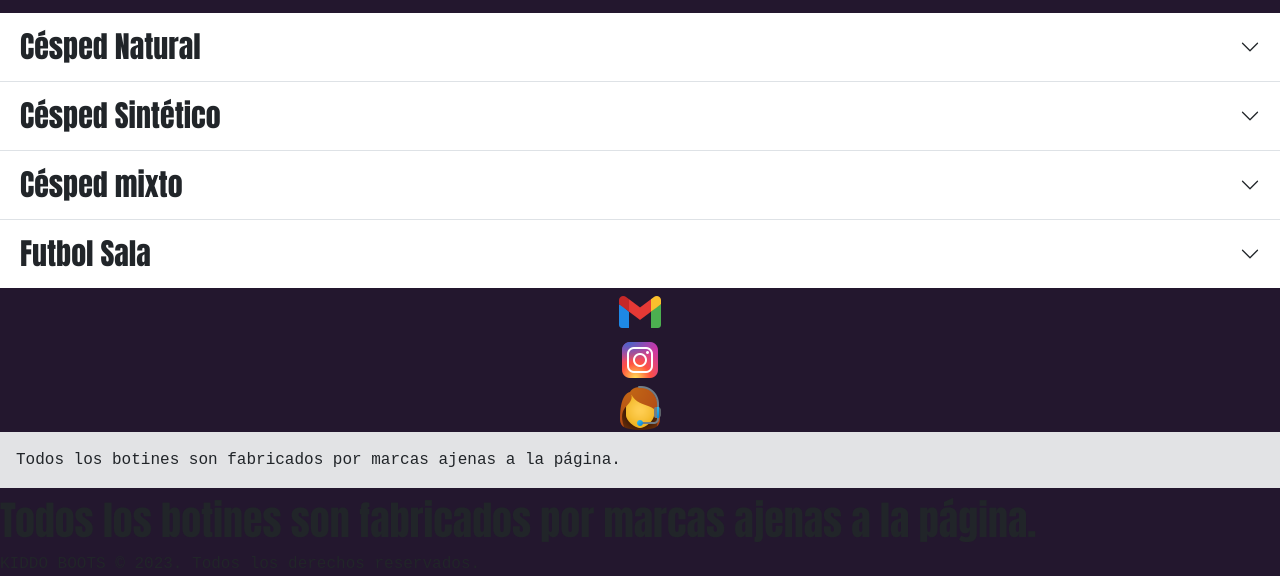
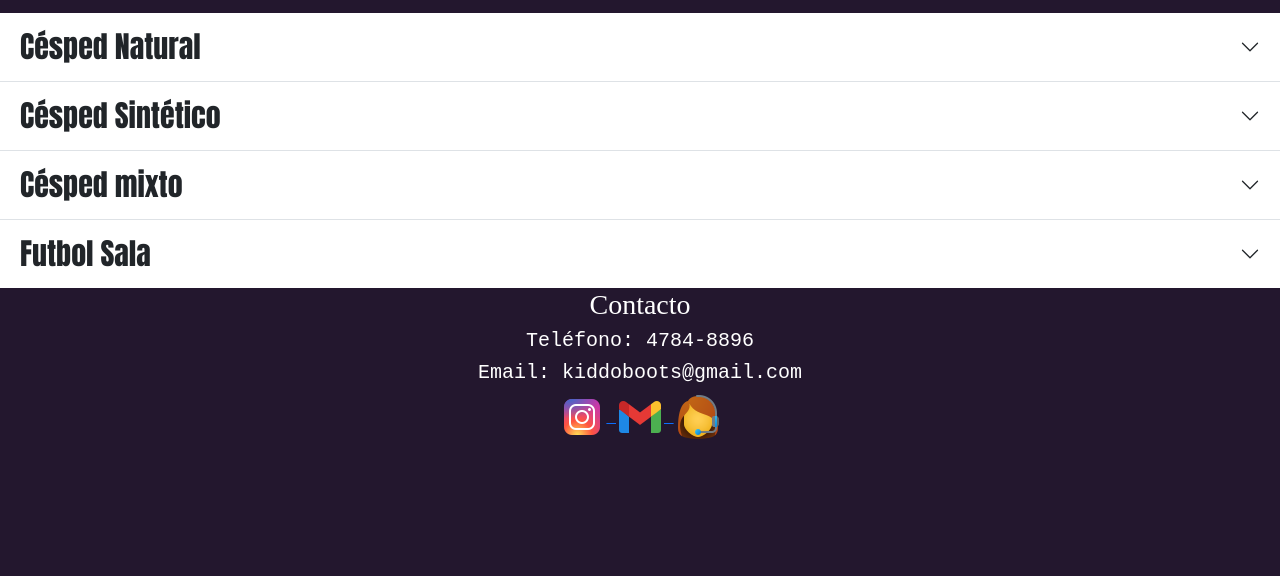
Before and after one commit to gonzalozenof/PW1, a plain HTML site: page index.html in a window 1280 px wide. Shown: the part 2184-2760 px from the top of the page. After the commit the page ends 2625 px from the top, so only its background shows below. Drawn offline with nearby package versions, Linux system fonts and the light colour scheme; files whose address does not match are found by name.

Commit message:
Pie de pagina
Nuevo

```diff
--- a/index.html
+++ b/index.html
@@ -235,23 +235,37 @@
 
 
   </main>
-    <footer>
-      <div class="ayuda-footer">
-        <img src="/Users/gonzalozenof/Desktop/ITBA/PW1/img/icons8-gmail-48.png" style="max-width: 300px; display: block; margin: 0 auto;">
-      </div>
-      <div class="ayuda-footer">
-      <img src="/Users/gonzalozenof/Desktop/ITBA/PW1/img/icons8-instagram-48.png" style="max-width: 300px; display: block; margin: 0 auto;">
-      </div>
+  <footer>
+    <style>
+      footer {
+        text-align: center;
+      }
 
-      <div class="ayuda-footer">
-      <img src="/Users/gonzalozenof/Desktop/ITBA/PW1/img/icons8-technical-support-48.png" style="max-width: 300px; display: block; margin: 0 auto;">
-      </div>
+      .contact-info h3,
+      .contact-info h5 {
+        color: white;
+      }
+    </style>
+
+    <div class="contact-info">
+      <h3>Contacto</h3>
+      <h5>Teléfono: 4784-8896</h5>
+      <h5>Email: kiddoboots@gmail.com</h5>
+    </div>
+
+    <div class="logo-container">
+      <a href="https://www.instagram.com/" target="_blank">
+        <img src="/Users/gonzalozenof/Desktop/ITBA/PW1/img/icons8-instagram-48.png" alt="Logo de Facebook">
+      </a>
+      <a href=https://mail.google.com/" target="_blank">
+        <img src="/Users/gonzalozenof/Desktop/ITBA/PW1/img/icons8-gmail-48.png" alt="Logo de Twitter">
+      </a>
+      <a href="https://www.argentina.gob.ar/economia/comercio/defensadelconsumidor" target="_blank">
+        <img src="/Users/gonzalozenof/Desktop/ITBA/PW1/img/icons8-technical-support-48.png" alt="Logo de Instagram">
+      </a>
+    </div>
+  </footer>
 
 
-      <div class="p-3 mb-2 bg-secondary-subtle text-emphasis-secondary">Todos los botines son fabricados por marcas ajenas a la página.</div>
-      <h1>Todos los botines son fabricados por marcas ajenas a la página.</h1>
-      <h5 class="fw-light"></h2>KIDDO BOOTS</h2> © 2023. Todos los derechos reservados.</h5>
-    </div>
-    </footer>
 </body>
 </html>
```
